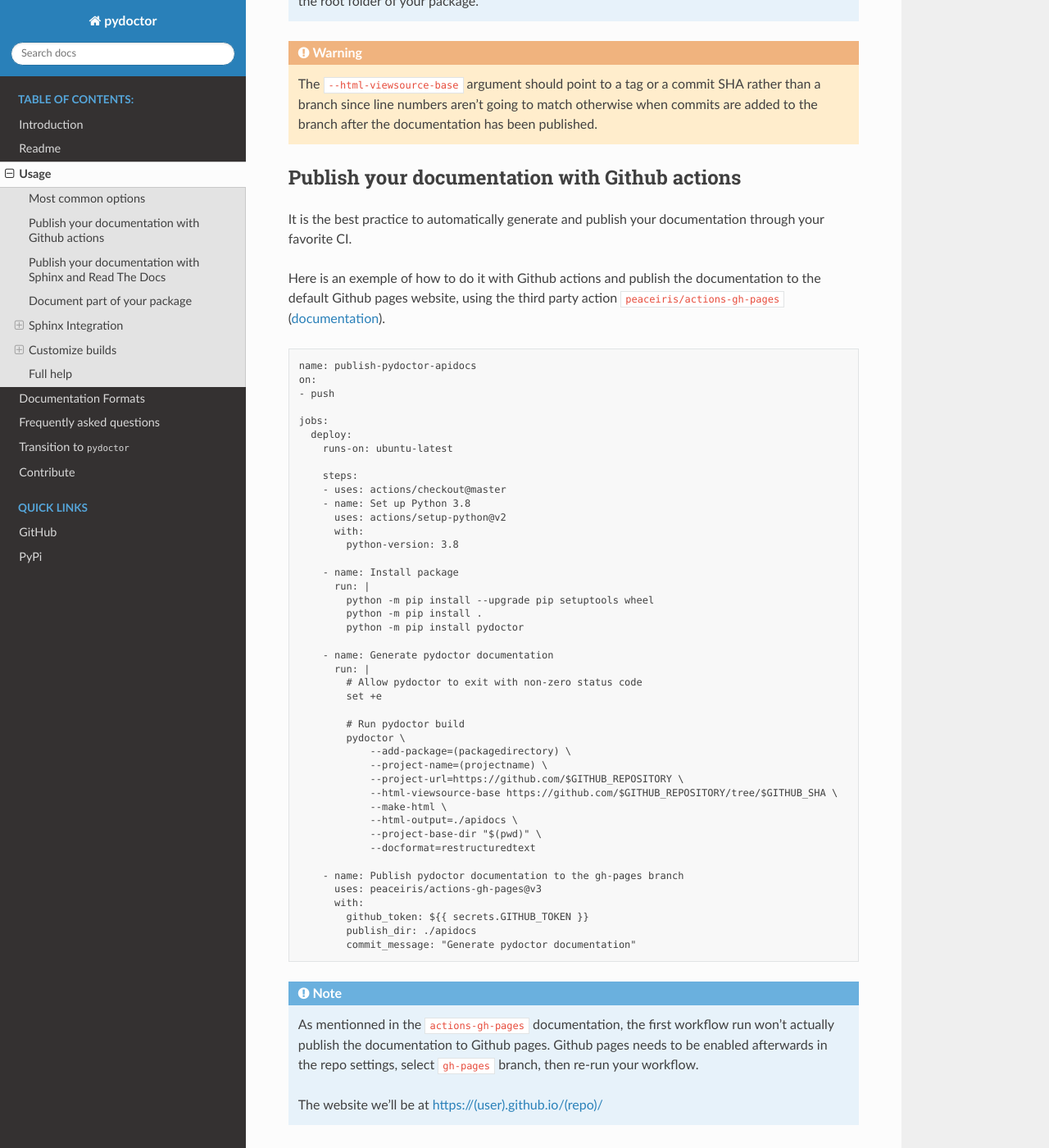
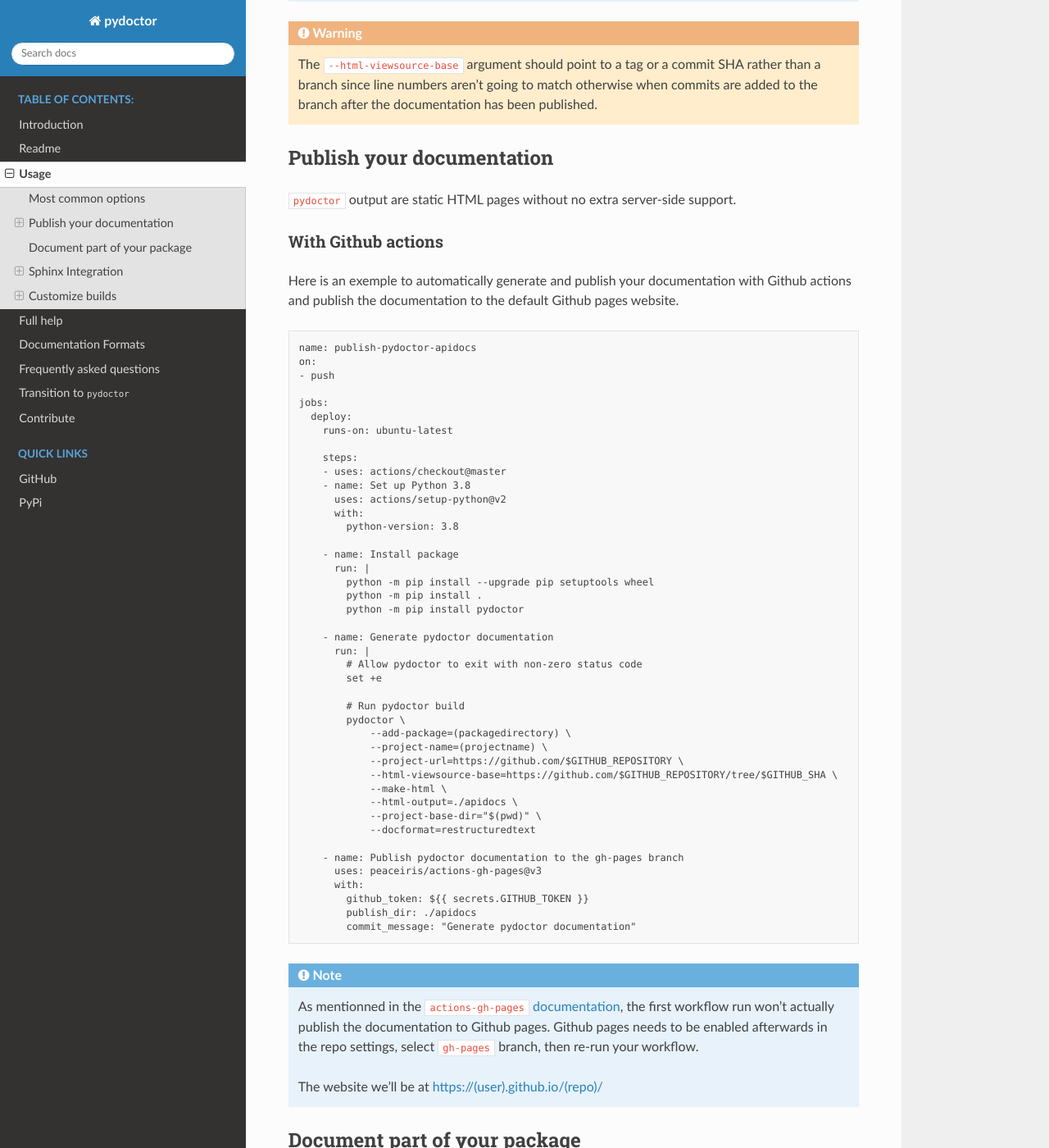
Before and after one commit to twisted/pydoctor, a Sphinx documentation site: the page built from docs/source/usage.rst, in a window 1280 px wide and 1400 px high, scrolled down 937 px. Shown: the whole window at 82% size. Built offline with Sphinx 7.4.7 and the Read the Docs theme 2.0.0, drawn with Linux system fonts in a browser that asks for light colours; the version number could not be read and is left out; some of the changed text lies outside the part shown.

Commit message:
Remove link to API docs
Comment With Sphinx and Read The Docs part

Use a real life --intersphinx exemple

Minor prose edits

```diff
--- a/docs/source/index.rst
+++ b/docs/source/index.rst
@@ -17,6 +17,7 @@
    self
    readme
    usage
+   help
    markup
    faq
    transition
--- a/docs/source/usage.rst
+++ b/docs/source/usage.rst
@@ -15,25 +15,26 @@
         --add-package=(packagedirectory) \
         --project-name=(name) \
         --project-url=https://github.com/(user)/(repo)/ \
-        --html-viewsource-base https://github.com/(user)/(repo)/tree/(tag_or_commit_sha) \
+        --html-viewsource-base=https://github.com/(user)/(repo)/tree/(tag_or_commit_sha) \
         --make-html \
         --html-output=apidocs \
-        --project-base-dir "$(pwd)" \
+        --project-base-dir="$(pwd)" \
         --docformat=restructuredtext
 
-.. note:: This exemple assume you are running the ``pydoctor`` build from Unix and the current directory is the root folder of your package.
+.. note:: This exemple assume you are running the ``pydoctor`` build from Unix and the current directory is the root folder of your Python project.
 
 .. warning:: The ``--html-viewsource-base`` argument  should point to a tag or a commit SHA rather than a branch since line
     numbers aren't going to match otherwise when commits are added to the branch after the documentation has been published.
 
-Publish your documentation with Github actions
-----------------------------------------------
+Publish your documentation
+--------------------------
 
-It is the best practice to automatically generate and publish your documentation through your favorite CI.
+``pydoctor`` output are static HTML pages without no extra server-side support.
 
-Here is an exemple of how to do it with Github actions and publish the documentation to the default Github pages website, using the third party action ``peaceiris/actions-gh-pages`` (`documentation`__).
+With Github actions
+~~~~~~~~~~~~~~~~~~~
 
-__ https://github.com/peaceiris/actions-gh-pages
+Here is an exemple to automatically generate and publish your documentation with Github actions and publish the documentation to the default Github pages website.
 
 ::
 
@@ -68,10 +69,10 @@
                 --add-package=(packagedirectory) \
                 --project-name=(projectname) \
                 --project-url=https://github.com/$GITHUB_REPOSITORY \
-                --html-viewsource-base https://github.com/$GITHUB_REPOSITORY/tree/$GITHUB_SHA \
+                --html-viewsource-base=https://github.com/$GITHUB_REPOSITORY/tree/$GITHUB_SHA \
                 --make-html \
                 --html-output=./apidocs \
-                --project-base-dir "$(pwd)" \
+                --project-base-dir="$(pwd)" \
                 --docformat=restructuredtext
 
         - name: Publish pydoctor documentation to the gh-pages branch
@@ -81,15 +82,17 @@
             publish_dir: ./apidocs
             commit_message: "Generate pydoctor documentation"
 
-.. note:: As mentionned in the ``actions-gh-pages`` documentation, the first workflow run won't actually publish the documentation to Github pages.
+.. note:: As mentionned in the ``actions-gh-pages`` `documentation`__, the first workflow run won't actually publish the documentation to Github pages.
     Github pages needs to be enabled afterwards in the repo settings, select ``gh-pages`` branch, then re-run your workflow.
 
     The website we'll be at https://(user).github.io/(repo)/
 
-Publish your documentation with Sphinx and Read The Docs
---------------------------------------------------------
+    __ https://github.com/peaceiris/actions-gh-pages
 
-.. note:: Documentation to come!
+.. With Sphinx and Read The Docs
+.. ~~~~~~~~~~~~~~~~~~~~~~~~~~~~~
+
+.. .. note:: Documentation to come!
 
 Document part of your package
 -----------------------------
@@ -112,7 +115,7 @@
 It can link to external API documentation using a Sphinx objects inventory
 with the following cumulative configuration option::
 
-    --intersphinx=http://sphinx-doc.org/objects.inv
+    --intersphinx=https://docs.python.org/3/objects.inv
 
 Linking to your API docs
 ~~~~~~~~~~~~~~~~~~~~~~~~
@@ -148,7 +151,7 @@
 Customize builds
 ----------------
 
-.. warning:: PyDoctor does not have a stable API yet. Custom builds are prone to break. Nevertheless, `PyDoctor's API documentation is available here <api/>`_.
+.. warning:: PyDoctor does not have a stable API yet. Custom builds are prone to break.
 
 Use a custom System class
 ~~~~~~~~~~~~~~~~~~~~~~~~~
```
Also changed, not shown: other parts of docs/source/usage.rst (+1 -6 lines).
